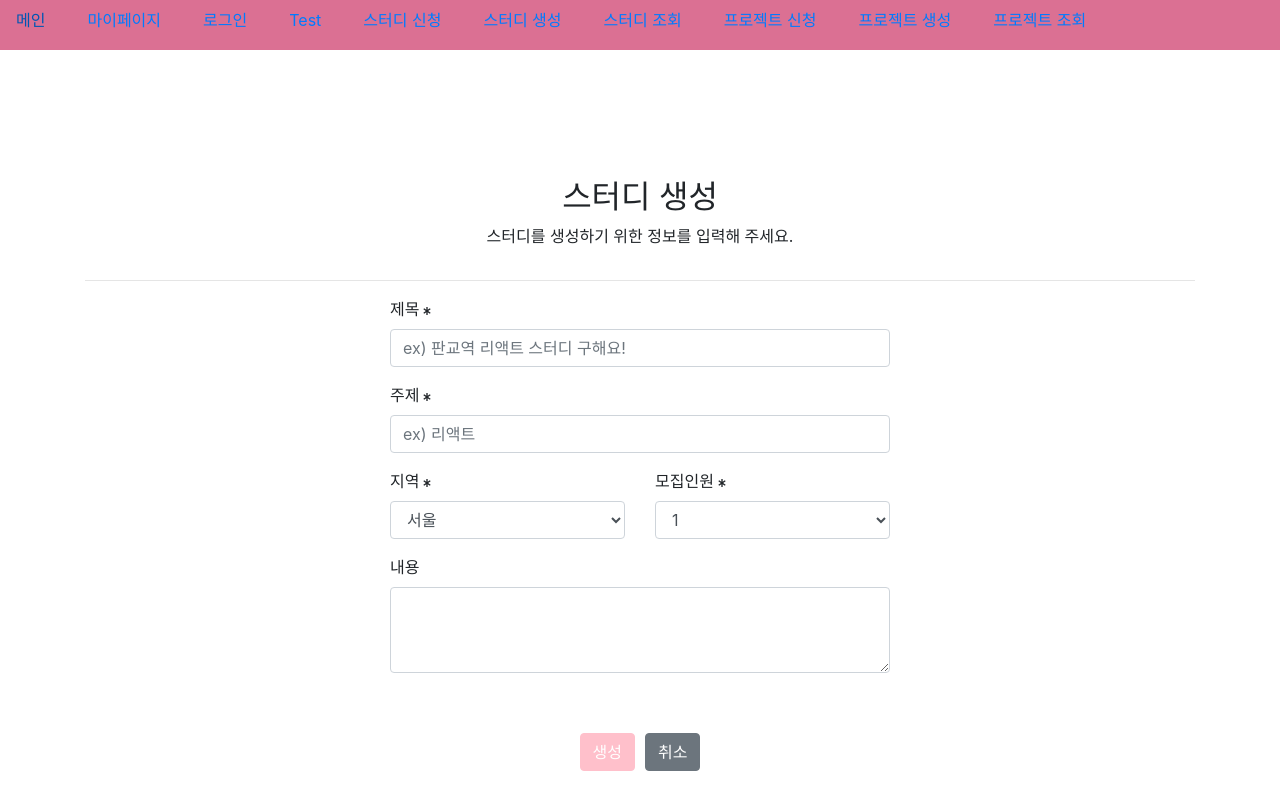
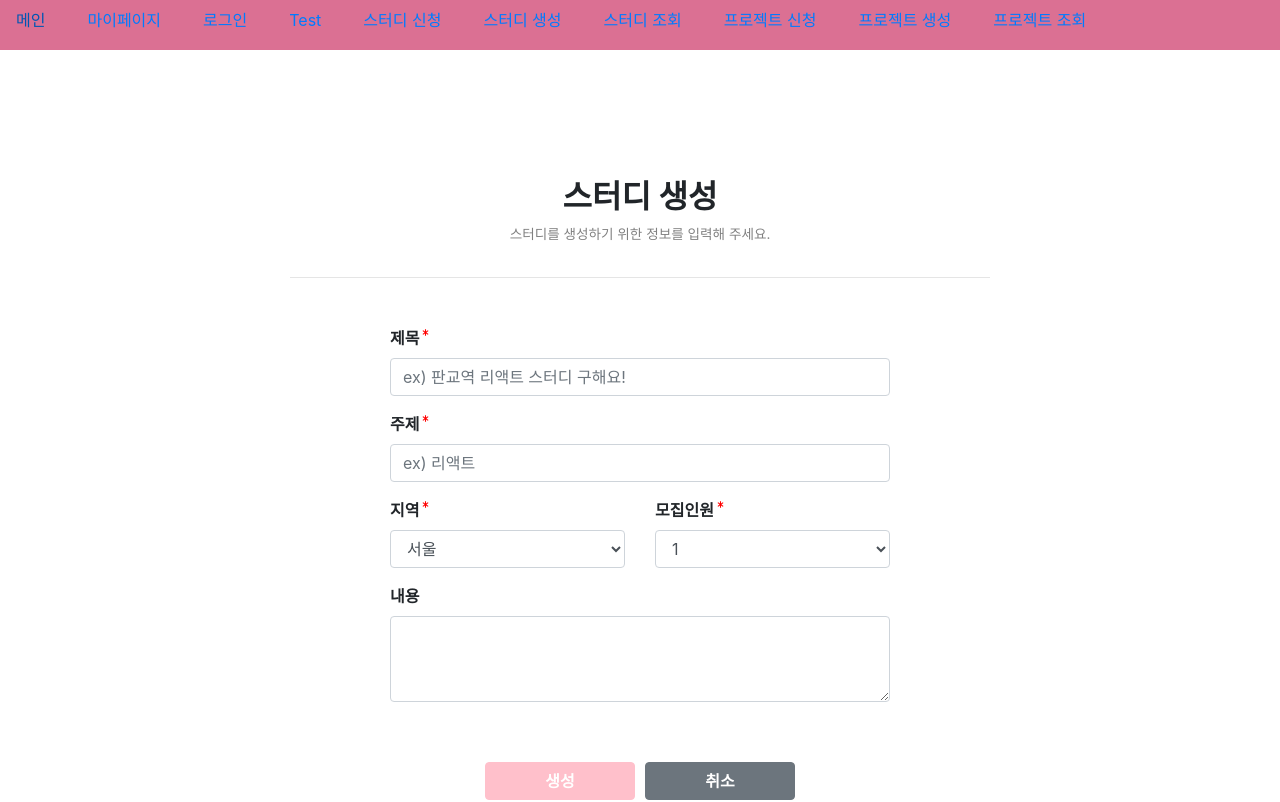
Before and after one commit to 3ddd-developers/3d-frontend, a React app: page /#/studyCreate in a window 1280 px wide. Shown: the top 802 px of the page. Built offline with nearby package versions, Linux system fonts and the light colour scheme.

Commit message:
[feat] form 컴포넌트에서 사용할 CSS 클래스 정의

```diff
--- a/src/style.scss
+++ b/src/style.scss
@@ -36,3 +36,33 @@ footer {
   margin-right: 10px;
   float: left;
 }
+
+.form-title {
+  font-weight: bold;
+}
+
+.form-description {
+  font-size: 0.85rem;
+  color: gray;
+}
+
+.form-label {
+  font-weight: bold;
+}
+
+.form-required {
+  color: red;
+  width: 13px;
+  height: 13px;
+  vertical-align: top;
+}
+
+.form-button {
+  width: 150px;
+  font-weight: bold;
+}
+
+.form-hr {
+  width: 700px;
+  margin-bottom: 3rem;
+}
```
